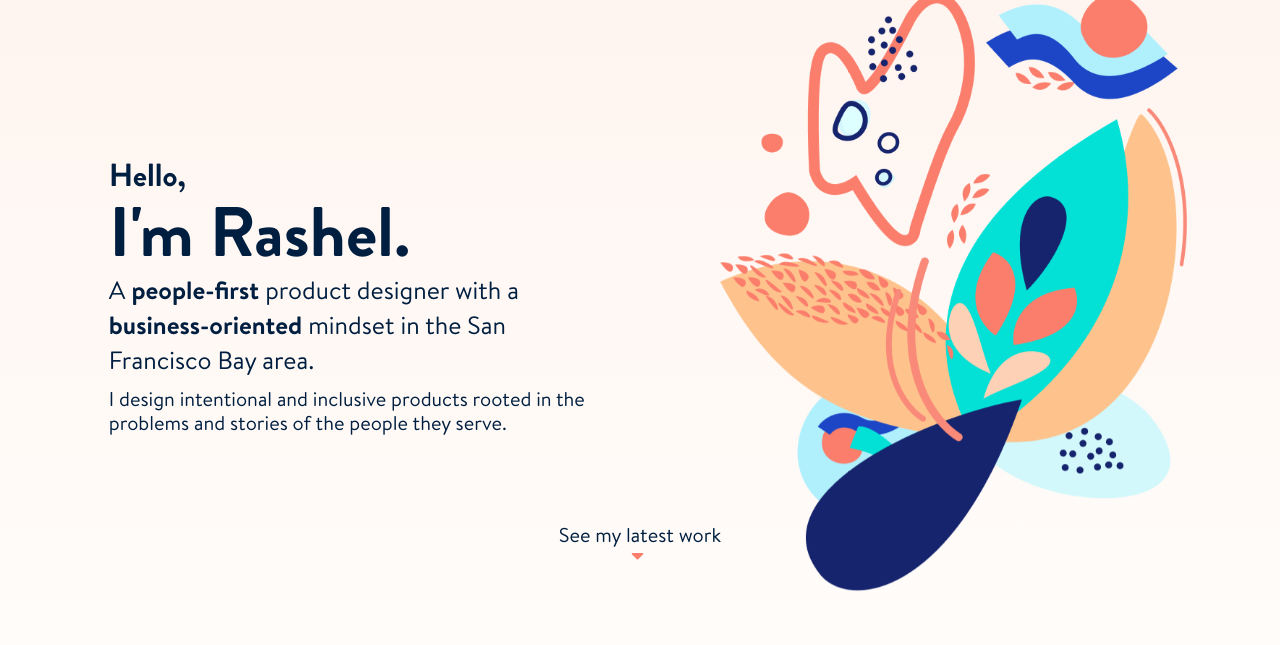
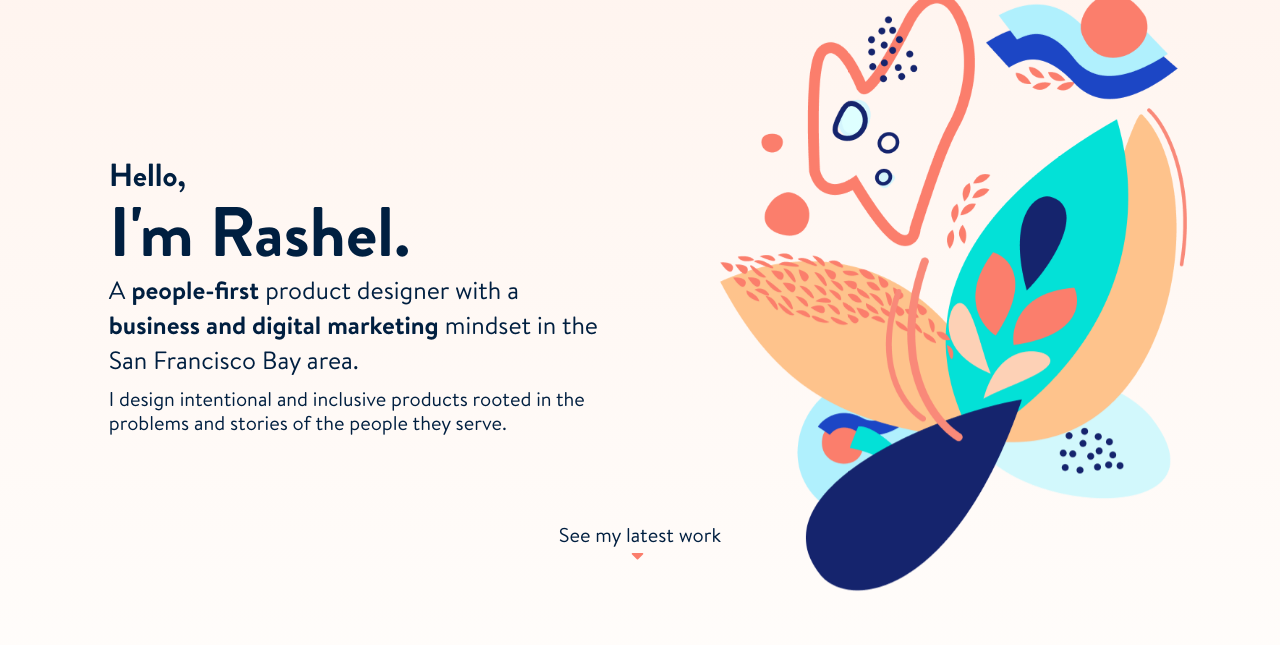
Before and after one commit to rashel8a/rashel-ochoa.github.io, a plain HTML site: page index.html in a window 1280 px wide. Shown: the part 155-800 px from the top of the page. Drawn offline with nearby package versions, Linux system fonts and the light colour scheme.

Commit message:
Change tagline in index page

```diff
--- a/index.html
+++ b/index.html
@@ -76,7 +76,7 @@
             <article>
               <p class="hi animated fadeInDown">Hello,</p>
               <h1 class="name animated slower delay-1s fadeIn">I'm Rashel.</h1>
-              <p class="slogan animated delay-3s fadeIn"> A <strong>people-first</strong> product designer with a <strong>business-oriented</strong> mindset in the San Francisco Bay area. </p>
+              <p class="slogan animated delay-3s fadeIn"> A <strong>people-first</strong> product designer with a <strong>business and digital marketing</strong> mindset in the San Francisco Bay area. </p>
               <p class="description animated delay-3s fadeIn"> I design intentional and inclusive products rooted in the problems and stories of the people they serve. </p>
             </article>
           </div>
```
Also changed, not shown: project.html (+1 -1 lines).
